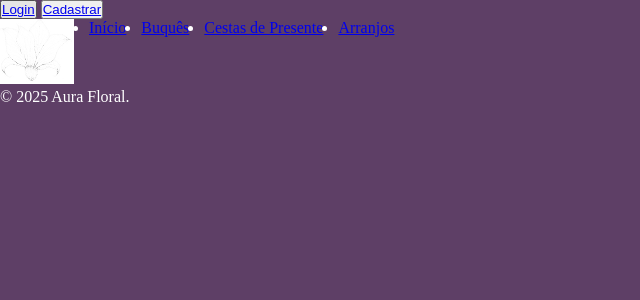
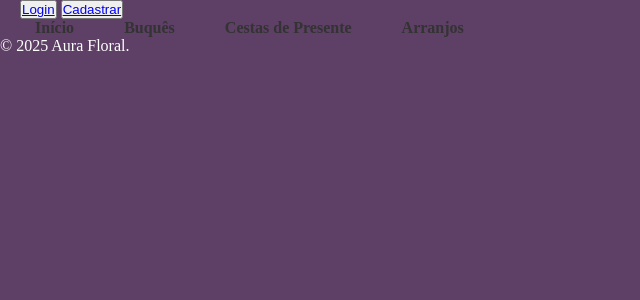
Before and after one commit to liviacamargoap/PROJETO-SITE-FLORES-DS, a Python web app: template templates/compras.html in a window 1280 px wide. Shown: the top 300 px of the page, without its empty margins (0-640 px from the left). Run offline with Jinja, Linux system fonts and the light colour scheme; the template is opened without the code that fills it, so the values that code supplies are empty.

Commit message:
Arrumando a tela de compras

```diff
--- a/styles/global.css
+++ b/styles/global.css
@@ -152,3 +152,40 @@ button.cancelar:hover {
   background-color: var(--cinza-claro);
   color: var(--cor-escura);
 }
+
+
+
+/* Estilos para o topo do header */
+.header--top {
+  display: flex;
+  justify-content: space-between;
+  align-items: center;
+  padding: 0 20px;
+}
+
+
+
+/* Estilos para a navegação */
+nav ul {
+  list-style: none;
+  display: flex;
+  gap: 20px;
+}
+
+nav ul li {
+  display: inline;
+}
+
+nav ul li a {
+  text-decoration: none;
+  color: #333;
+  font-weight: bold;
+  padding: 10px 15px;
+  transition: all 0.3s ease;
+}
+
+nav ul li a:hover {
+  background-color: var(--cor-destaque); /* Cor de fundo no hover */
+  color: white; /* Cor do texto no hover */
+  border-radius: 5px;
+}
--- a/templates/compras.html
+++ b/templates/compras.html
@@ -15,9 +15,6 @@
            <button><a href="#">Login</a></button>
             <button><a href="#">Cadastrar</a></button>
             <ul>
-             <figure>
-                <img src="/img/logoAuraFloralInicio.jpg" alt="Logo">
-            </figure>
             <li><a href="#" class="btn-header">Início</a></li>
             <li><a href="#" class="btn-header">Buquês</a></li>
             <li><a href="#" class="btn-header">Cestas de Presente</a></li>
```
Also changed, not shown: img/iconProfileInicial.jpg (deleted), img/logoAuraFloralInicio.jpg (deleted).
